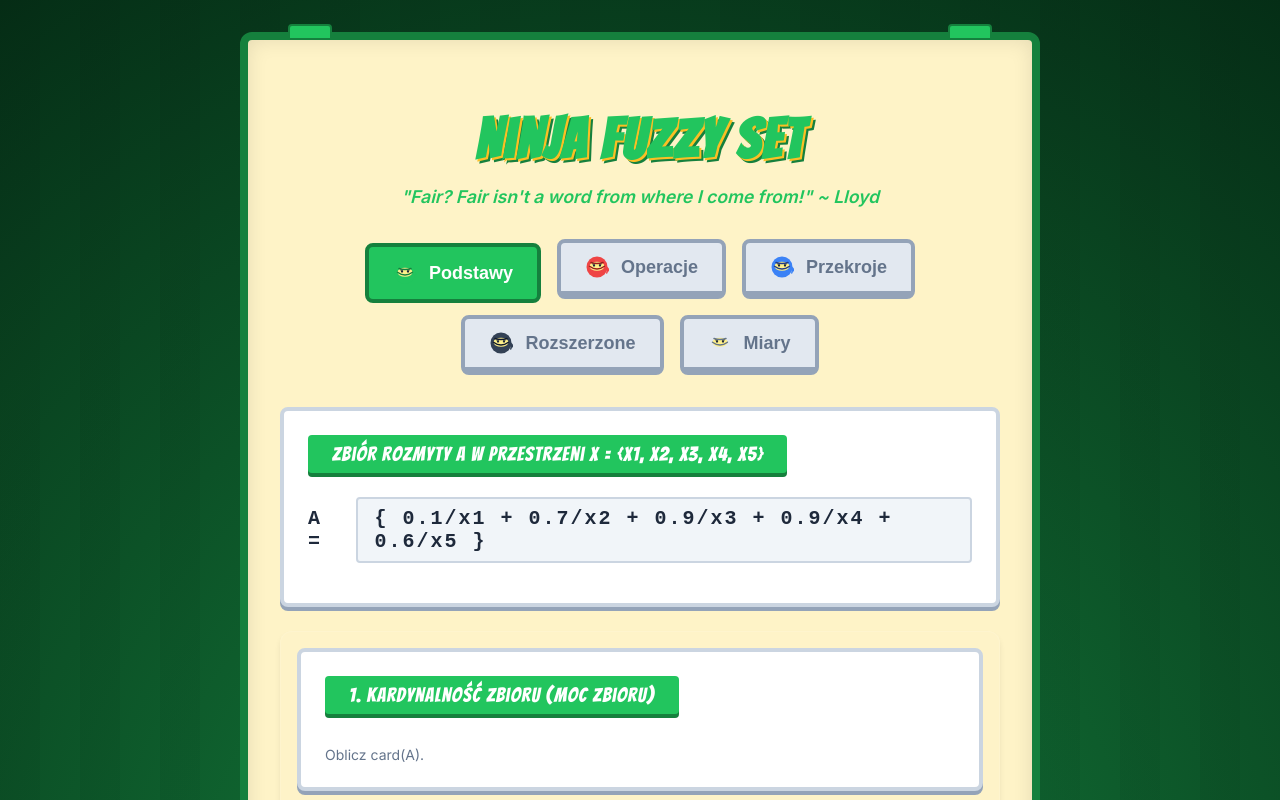
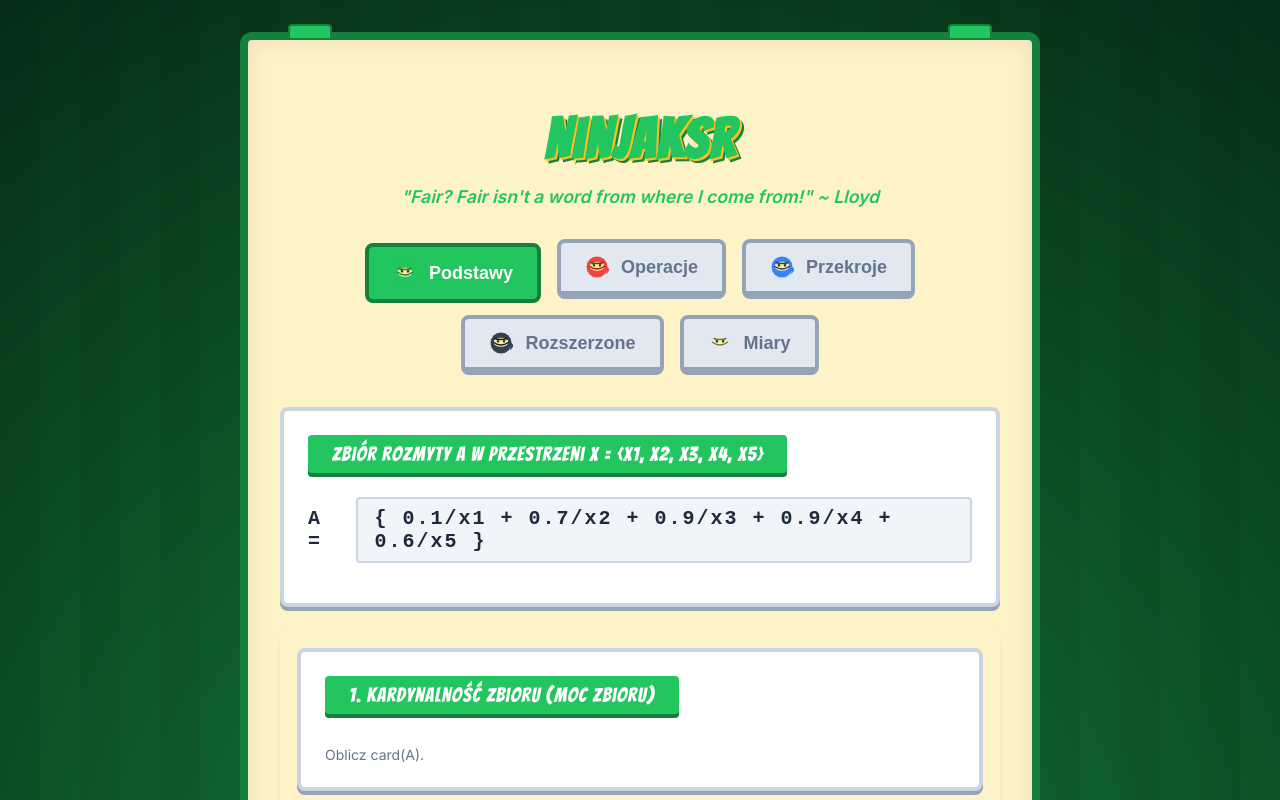
Before and after one commit to Remko23/ksr_preparation, a React (Vite) app: page / in a window 1280 px wide. Shown: the top 800 px of the page. Built offline with nearby package versions, Linux system fonts and the light colour scheme.

Commit message:
fix: name set to NinjaKSR

```diff
--- a/index.html
+++ b/index.html
@@ -4,7 +4,7 @@
     <meta charset="UTF-8" />
     <link rel="icon" type="image/svg+xml" href="/ninja.svg" />
     <meta name="viewport" content="width=device-width, initial-scale=1.0" />
-    <title>NinjaCPS</title>
+    <title>NinjaKSR</title>
   </head>
   <body>
     <div id="root"></div>
--- a/src/App.tsx
+++ b/src/App.tsx
@@ -418,7 +418,7 @@
   return (
     <div className={cn("theme-container", themeClass)}>
       <div className="lego-panel">
-        <h1 className="title">Ninja Fuzzy Set</h1>
+        <h1 className="title">NinjaKSR</h1>
         <p className="subtitle" style={{ color: 'var(--theme-primary)' }}>{ninjaQuotes[state.mode]}</p>
 
         <div className="tab-switcher" style={{ marginBottom: '2rem' }}>
```
